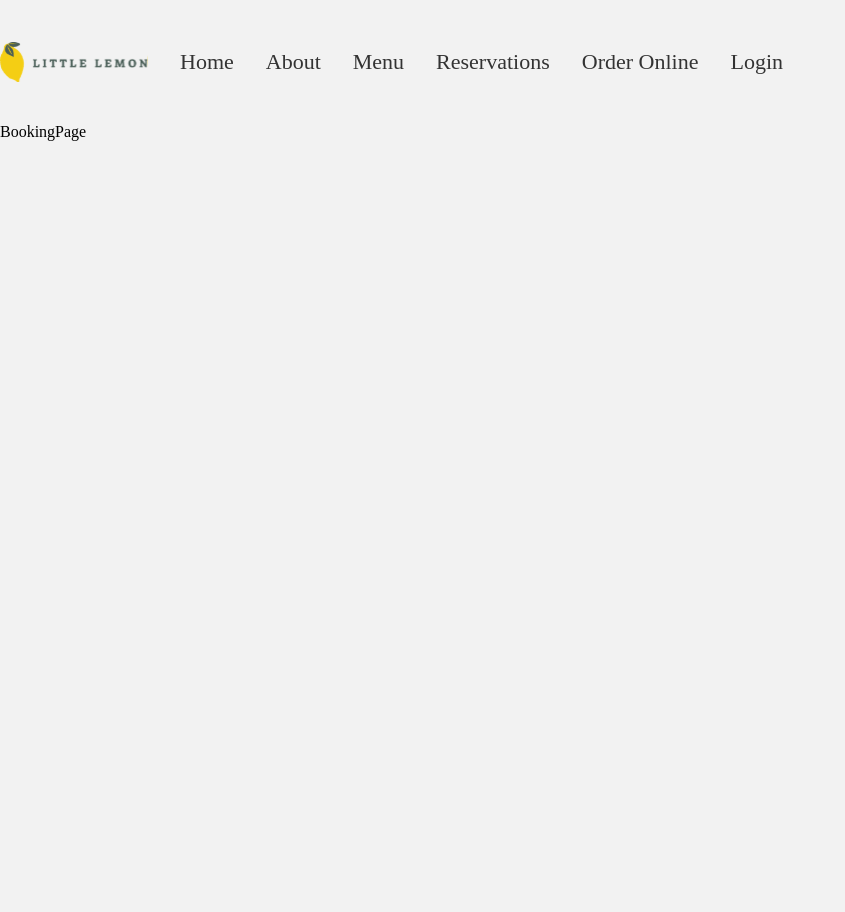
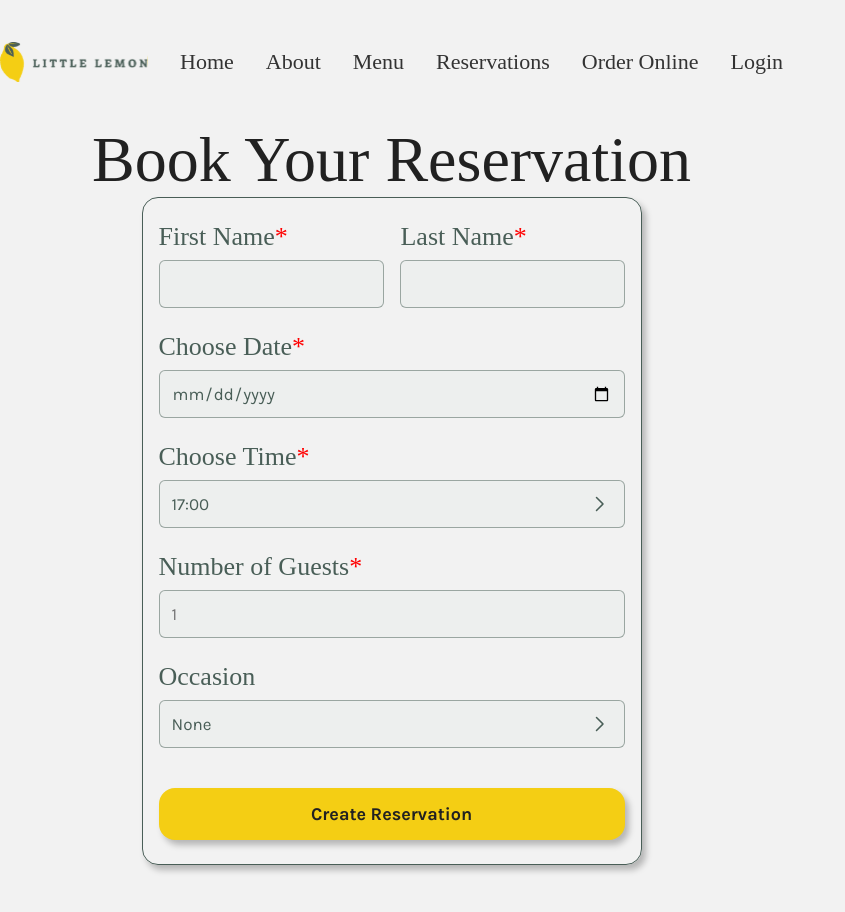
Before and after one commit to niclastanskanen/meta-front-end-capstone, a React (Create React App) app: page /booking in a window 1280 px wide. Shown: the top 912 px of the page, without its empty margins (0-845 px from the left). Before the commit the page ends 800 px from the top, so only its background shows below. Built offline with nearby package versions, Linux system fonts and the light colour scheme; a web font is replaced by a local one.

Commit message:
fix booking page styling

```diff
--- a/src/App.css
+++ b/src/App.css
@@ -198,13 +198,9 @@ section {
 }
 
 .bookingSection {
-    margin: 0 auto 5rem auto;
-    padding-inline: 1rem;
-}
-
-.bookingSection h2 {
-    text-align: center;
-    margin-block: 2rem;
+    display: flex;
+    flex-direction: column;
+    align-items: center;
 }
 
 /* <==========================================/ User Booking \==========================================> */
--- a/src/components/BookingForm/BookingForm.jsx
+++ b/src/components/BookingForm/BookingForm.jsx
@@ -1,4 +1,6 @@
 import React from 'react'
+
+import './BookingForm.css'
 
 const BookingForm = () => {
   return (
@@ -7,20 +9,20 @@ const BookingForm = () => {
       <form aria-label="Booking Reservation Form" className="bookingForm">
         <div>
           <div aria-label="First Name Container" className="container firstNameContainer">
-            <label for="firstName">First Name<span aria-label="Required" className="required">*</span></label>
-            <input name="firstName" aria-label="First Name Input" aria-required="true" id="firstName" autocomplete="off" />
+            <label htmlFor="firstName">First Name<span aria-label="Required" className="required">*</span></label>
+            <input name="firstName" aria-label="First Name Input" aria-required="true" id="firstName" autoComplete="off" />
           </div>
           <div aria-label="Last Name Container" className="container lastNameContainer">
-            <label for="lastName">Last Name<span aria-label="Required" className="required">*</span></label>
-            <input name="lastName" aria-label="Last Name Input" aria-required="true" id="lastName" autocomplete="off" />
+            <label htmlFor="lastName">Last Name<span aria-label="Required" className="required">*</span></label>
+            <input name="lastName" aria-label="Last Name Input" aria-required="true" id="lastName" autoComplete="off" />
           </div>
         </div>
           <div aria-label="Date Container" className="container dateContainer">
-            <label for="date">Choose Date<span aria-label="Required" className="required">*</span></label>
+            <label htmlFor="date">Choose Date<span aria-label="Required" className="required">*</span></label>
             <input name="date" aria-label="Date Input" aria-required="true" id="date" type="date" />
           </div>
           <div aria-label="Time Container" className="container timeContainer">
-            <label for="time">Choose Time<span aria-label="Required" className="required">*</span></label>
+            <label htmlFor="time">Choose Time<span aria-label="Required" className="required">*</span></label>
             <select name="time" aria-label="Select Time" aria-required="true" id="time">
               <option>17:00</option>
               <option>17:30</option>
@@ -33,11 +35,11 @@ const BookingForm = () => {
             </select>
           </div>
             <div aria-label="Guest Container" className="container guestsContainer">
-            <label for="guests">Number of Guests<span aria-label="Required" className="required">*</span></label>
+            <label htmlFor="guests">Number of Guests<span aria-label="Required" className="required">*</span></label>
             <input name="guests" aria-label="Guests Input" aria-required="true" id="guests" type="number" min="0" placeholder="1" />
           </div>
           <div aria-label="Occasion Container" className="container occasionContainer">
-            <label for="occasion">Occasion</label>
+            <label htmlFor="occasion">Occasion</label>
             <select name="occasion" aria-label="Select Occasion" id="occasion">
               <option>None</option>
               <option>Birthday</option>
@@ -45,7 +47,7 @@ const BookingForm = () => {
               <option>Anniversary</option>
             </select>
           </div>
-            <button className="primaryBtn" text="Create Reservation" type="submit" style="border: 1px solid rgb(33, 33, 33);">
+            <button className="primaryBtn" text="Create Reservation" type="submit">
             Create Reservation
             </button>
       </form>
--- a/src/pages/BookingPage.jsx
+++ b/src/pages/BookingPage.jsx
@@ -1,8 +1,10 @@
 import React from 'react'
+
+import BookingForm from '../components/BookingForm/BookingForm'
 
 const BookingPage = () => {
   return (
-    <div>BookingPage</div>
+    <BookingForm />
   )
 }
 
```
